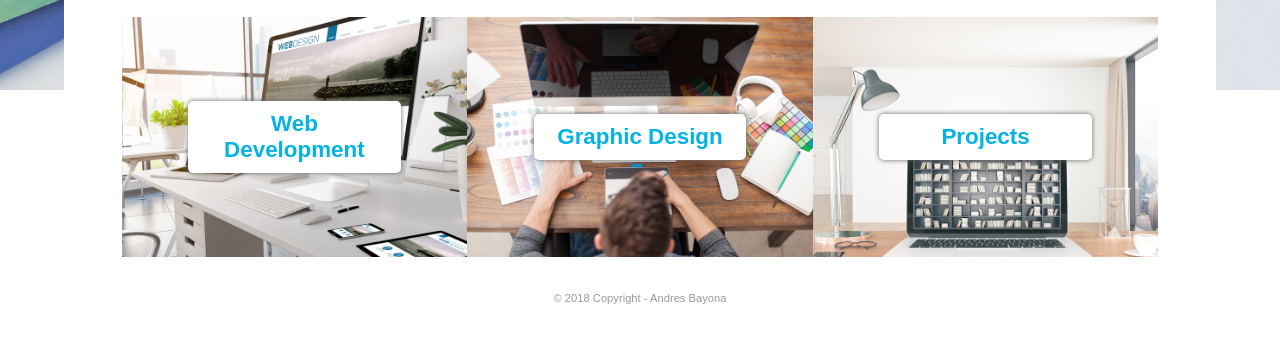
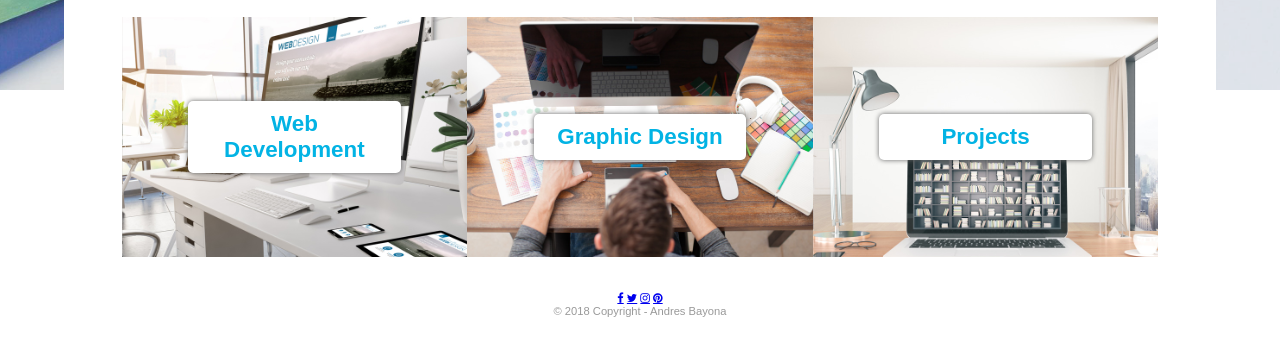
Before and after one commit to anderbay/Project_1_Udacity, a plain HTML site: page index.html in a window 1280 px wide. Shown: the part 660-1010 px from the top of the page. Drawn offline with Linux system fonts and the light colour scheme; a web font is replaced by a local one.

Commit message:
Add files via upload

```diff
--- a/index.html
+++ b/index.html
@@ -3,9 +3,12 @@
   <head>
     <meta charset="utf-8">
     <meta name="viewport" content="width=device-width, initial-scale=1">
+    <meta name="theme-color" content="#02b3e4">
     <title>Portfolio</title>
     <link rel="stylesheet" href="css/normalize.css">
     <link rel="stylesheet" href="css/styles.css">
+    <link rel="shortcut icon" type="image/png" href="images/AbLogo_favicon.png">
+    <link rel="stylesheet" href="https://cdnjs.cloudflare.com/ajax/libs/font-awesome/4.7.0/css/font-awesome.min.css">
   </head>
   <body>
     <div class="container">
@@ -44,7 +47,16 @@
         </div>
       </div>
     </div>
-    <footer>&copy; 2018 Copyright - Andres Bayona</footer>
-    </div>
+    <footer>
+      <div class="socialMedia">
+        <a href="#" class="fa fa-facebook"></a>
+        <a href="#" class="fa fa-twitter"></a>
+        <a href="#" class="fa fa-instagram"></a>
+        <a href="#" class="fa fa-pinterest"></a>
+      </div>
+      <div calss="copyright">
+        &copy; 2018 Copyright - Andres Bayona
+      </div>
+    </footer>
   </body>
 </html>
```
